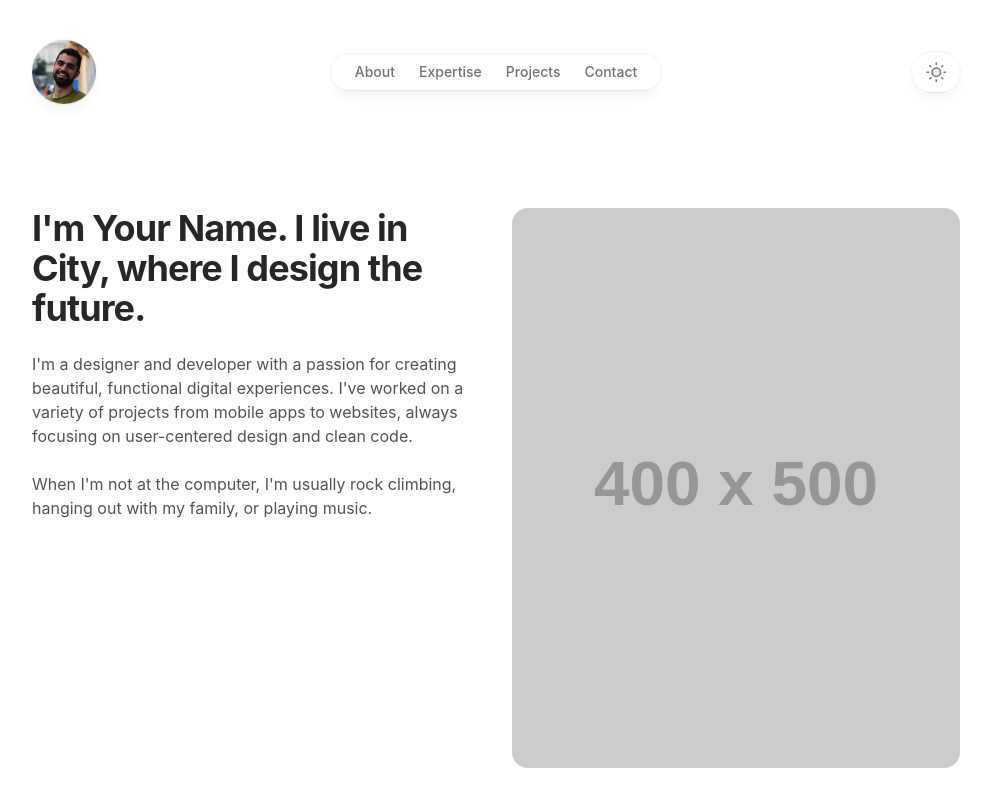
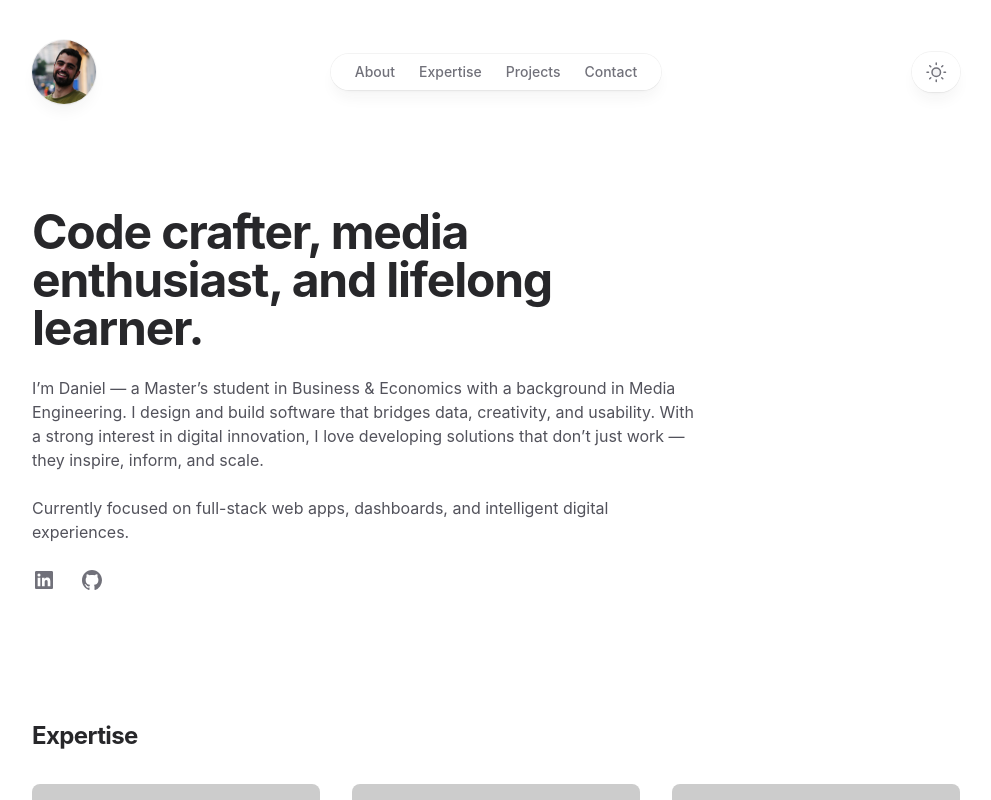
Before and after one commit to delassal/portfolio, a React (Create React App) app: page / in a window 1280 px wide. Shown: the top 800 px of the page, without its empty margins (144-1135 px from the left). Built offline with nearby package versions, Linux system fonts and the light colour scheme.

Commit message:
adjusted About.js

```diff
--- a/src/sections/About.js
+++ b/src/sections/About.js
@@ -3,29 +3,39 @@ import React from 'react';
 export function About() {
     return (
         <section id="about" className="py-16 w-full max-w-full">
-            <div className="grid grid-cols-1 lg:grid-cols-2 gap-8">
-                <div>
-                    <h2 className="text-4xl font-bold tracking-tight text-zinc-800 dark:text-zinc-100">
-                        I'm Your Name. I live in City, where I design the future.
+            <div className="mx-auto max-w-2xl lg:max-w-5xl">
+                <div className="max-w-2xl">
+                    <h2 className="text-4xl font-bold tracking-tight text-zinc-800 sm:text-5xl dark:text-zinc-100">
+                        Code crafter, media enthusiast, and lifelong learner.
                     </h2>
                     <p className="mt-6 text-base text-zinc-600 dark:text-zinc-400">
-                        I'm a designer and developer with a passion for creating beautiful, functional digital
-                        experiences.
-                        I've worked on a variety of projects from mobile apps to websites, always focusing on
-                        user-centered design
-                        and clean code.
+                        I’m Daniel — a Master’s student in Business & Economics with a background in Media Engineering. I
+                        design
+                        and build software that bridges data, creativity, and usability. With a strong interest in
+                        digital innovation,
+                        I love developing solutions that don’t just work — they inspire, inform, and scale.
                     </p>
                     <p className="mt-6 text-base text-zinc-600 dark:text-zinc-400">
-                        When I'm not at the computer, I'm usually rock climbing, hanging out with my family, or playing
-                        music.
+                        Currently focused on full-stack web apps, dashboards, and intelligent digital experiences.
                     </p>
-                </div>
-                <div className="relative lg:h-full">
-                    <img
-                        src="https://via.placeholder.com/400x500"
-                        alt="Your Name"
-                        className="rounded-2xl bg-zinc-100 object-cover dark:bg-zinc-800 w-full h-auto lg:h-full"
-                    />
+                    <div className="mt-6 flex gap-6">
+                        <a className="group -m-1 p-1" aria-label="Follow on LinkedIn" target="_blank"
+                           href="https://www.linkedin.com/in/danielelassal/" rel="noreferrer">
+                            <svg viewBox="0 0 24 24" aria-hidden="true"
+                                 className="h-6 w-6 fill-zinc-500 transition group-hover:fill-zinc-600 dark:fill-zinc-400 dark:group-hover:fill-zinc-300">
+                                <path
+                                    d="M18.335 18.339H15.67v-4.177c0-.996-.02-2.278-1.39-2.278-1.389 0-1.601 1.084-1.601 2.205v4.25h-2.666V9.75h2.56v1.17h.035c.358-.674 1.228-1.387 2.528-1.387 2.7 0 3.2 1.778 3.2 4.091v4.715zM7.003 8.575a1.546 1.546 0 01-1.548-1.549 1.548 1.548 0 111.547 1.549zm1.336 9.764H5.666V9.75H8.34v8.589zM19.67 3H4.329C3.593 3 3 3.58 3 4.297v15.406C3 20.42 3.594 21 4.328 21h15.338C20.4 21 21 20.42 21 19.703V4.297C21 3.58 20.4 3 19.666 3h.003z"/>
+                            </svg>
+                        </a>
+                        <a className="group -m-1 p-1" aria-label="Follow on GitHub" target="_blank"
+                           href="https://github.com/delassal" rel="noreferrer">
+                            <svg viewBox="0 0 24 24" aria-hidden="true"
+                                 className="h-6 w-6 fill-zinc-500 transition group-hover:fill-zinc-600 dark:fill-zinc-400 dark:group-hover:fill-zinc-300">
+                                <path fillRule="evenodd" clipRule="evenodd"
+                                      d="M12 2C6.475 2 2 6.588 2 12.253c0 4.537 2.862 8.369 6.838 9.727.5.09.687-.218.687-.487 0-.243-.013-1.05-.013-1.91C7 20.059 6.35 18.957 6.15 18.38c-.113-.295-.6-1.205-1.025-1.448-.35-.192-.85-.667-.013-.68.788-.012 1.35.744 1.538 1.051.9 1.551 2.338 1.116 2.912.846.088-.666.35-1.115.638-1.371-2.225-.256-4.55-1.14-4.55-5.062 0-1.115.387-2.038 1.025-2.756-.1-.256-.45-1.307.1-2.717 0 0 .837-.269 2.75 1.051.8-.23 1.65-.346 2.5-.346.85 0 1.7.115 2.5.346 1.912-1.333 2.75-1.05 2.75-1.05.55 1.409.2 2.46.1 2.716.637.718 1.025 1.628 1.025 2.756 0 3.934-2.337 4.806-4.562 5.062.362.32.675.936.675 1.897 0 1.371-.013 2.473-.013 2.82 0 .268.188.589.688.486a10.039 10.039 0 0 0 4.932-3.74A10.447 10.447 0 0 0 22 12.253C22 6.588 17.525 2 12 2Z"/>
+                            </svg>
+                        </a>
+                    </div>
                 </div>
             </div>
         </section>
```
